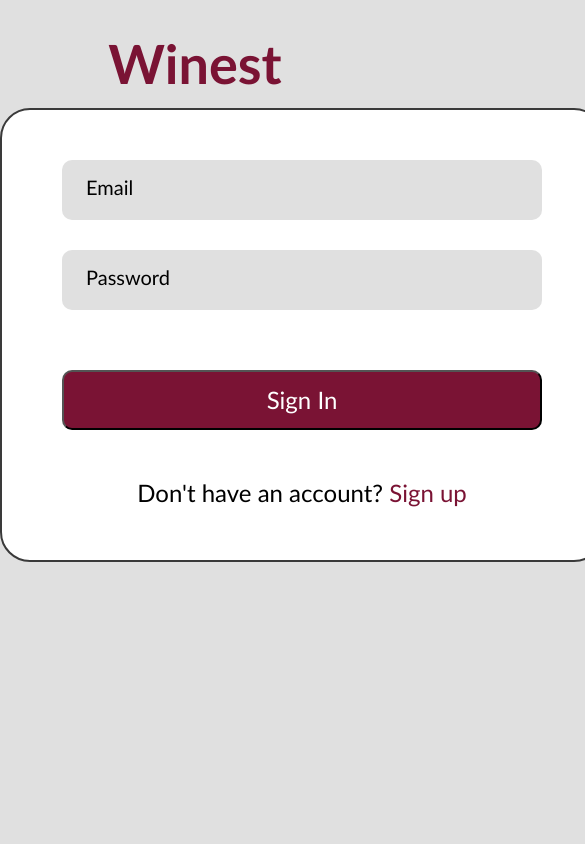
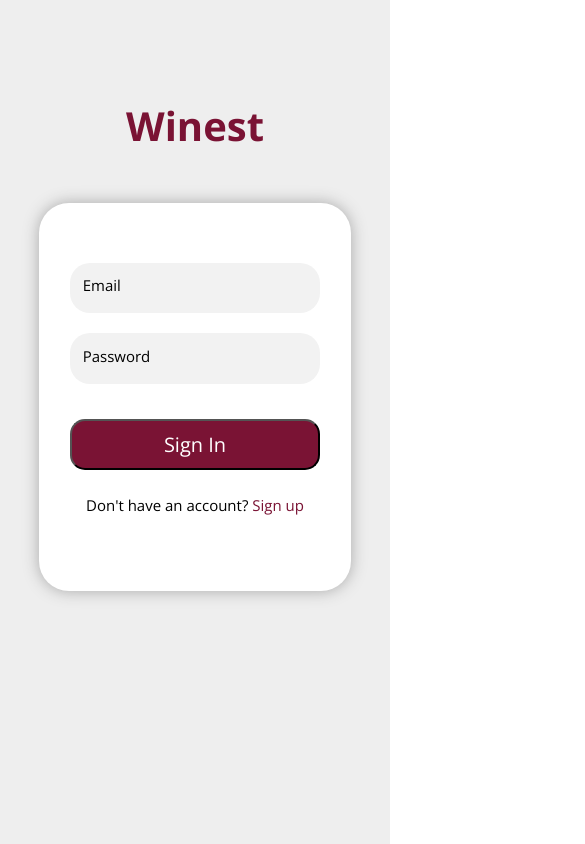
Before and after one commit to sergioluisfilho/winest-web, a React (Create React App) app: page /login in a window 390 px wide. Shown: the whole page, 585 px wide, since content can reach past the window. Built offline with nearby package versions, Linux system fonts and the light colour scheme.

Commit message:
login e cadastro responsivos

```diff
--- a/src/pages/login/Login.jsx
+++ b/src/pages/login/Login.jsx
@@ -33,20 +33,22 @@ const Login = () => {
   };
 
   return (
-    <div className="main">
+    <div className="login">
         <h1 className="title">Winest</h1>
       <section className="container">
-        <form>
-          <input type="text" placeholder="Email" name="email" onChange={handleChange} />
+        <form className="credential-form">
+          <input className="credential-input" type="text" placeholder="Email" name="email" onChange={handleChange} />
           </form>
-        <form>
-          <input type="password" placeholder="Password" name="password" onChange={handleChange} />
+        <form className="credential-form">
+          <input className="credential-input" type="password" placeholder="Password" name="password" onChange={handleChange} />
           </form>
-        <button id="login-btn" onClick={handleLogin}>Sign In</button>
-        <div className="signup">
-          <span id="signup-desc">Don't have an account?</span>
-          <span id="signup-desc"> </span>
-          <span id="signup-button">Sign up</span>
+        <button className="login-btn" onClick={handleLogin}>Sign In</button>
+        <div className="signup-content">
+          <span className="signup-desc">Don't have an account?</span>
+          <span className="signup-desc"> </span>
+          <Link className="link" to="/register">
+          <span className="signup-btn">Sign up</span>
+          </Link>
         </div>
       </section>
     </div >
--- a/src/pages/login/login.scss
+++ b/src/pages/login/login.scss
@@ -1,84 +1,146 @@
-* {
-  background-color: rgb(224, 224, 224);
-  padding: 0;
-  margin: 0;
+.login {
+  margin: 0 auto;
+  height: 100vh;
+  background-color: #EEE;
   font-family: 'Gill Sans', 'Gill Sans MT', Calibri, 'Trebuchet MS', sans-serif;
-}
-
-.main {
-  margin: 0 auto;
-}
 
   .title {
     color: #7A1334;
     text-align: center;
+    width: 100%;
     font-size: 54px;
     font-weight: bold;
-  margin-top: 8%;
+    padding-top: 8%;
     margin-bottom: 3%;
+
+    @media (max-width: 960px) or (max-height: 840px) {
+      font-size: 40px;
+    }
+
+    @media (max-width: 600px) {
+      padding-top: 25%;
+      margin-bottom: 13%;
+    }
   }
 
   .container {
     background-color: #FFF;
     border-radius: 30px;
+    box-shadow: 0px 0px 1em #a8a8a8;
     padding-top: 50px;
-  border: 2px solid rgb(58, 58, 58);
+    border: none;
     margin: 0 auto;
-  height: 400px;
-  width: 600px;
+    height: 550px;
+    width: 800px;
+
+    @media (max-width: 960px) {
+      width: 70%;
+      height: 40%;
     }
 
-form {
-  background-color:  rgb(224, 224, 224);
-  border-radius: 10px;
-  margin: auto auto;
-  margin-bottom: 30px;
+    @media (max-height: 840px) {
+      width: 70%;
+      height: 50%
+    }
+
+    @media (max-width: 600px) {
+      width: 80%;
+      height: 40%;
+    }
+
+    .credential-form {
+      background-color: #F2F2F2;
+      border-radius: 20px;
+      margin: 3% auto;
+      margin-bottom: 40px;
+      width: 80%;
+      height: 15%;
+
+      @media (max-width: 960px) or (max-height: 840px) {
+        height: 15%;
+        margin-bottom: 20px;
+      }
+
+      @media (max-width: 600px) {
         width: 80%;
         height: 15%;
       }
 
-input {
+      .credential-input {
+        background-color: #F2F2F2;
         border: none;
+        outline: none;
         position: relative;
+        font-weight: normal;
         left: 5%;
-  top: 25%;
+        top: 20%;
+        height: 50%;
+        width: 70%;
         font-size: 20px;
+
+        @media (max-width: 960px) or (max-height: 840px) {
+          font-size: 15px;
+        }
       }
 
       ::placeholder {
         color: #000000;
       }
+    }
 
-#login-btn {
+    .login-btn {
       background-color: #7A1334;
       color: #fff;
       width: 80%;
       height: 15%;
       margin-left: 10%;
-  margin-top:5%;
+      margin-top: 5%;
       text-align: center;
       font-size: 24px;
-  border-radius: 10px;
+      border-radius: 15px;
+      font-weight: lighter;
+
+      @media (max-width: 960px) or (max-height: 840px) {
+        font-size: 20px;
+        height: 20%;
+        margin-top: 1%;
       }
 
-.signup {
+      @media (max-width: 600px) {
+        margin-top: 5%;
+        height: 15%;
+      }
+    }
+
+    .signup-content {
+
       display: inline-block;
       width: 100%;
       background-color: white;
       margin-top: 8%;
       text-align: center;
       font-size: 24px;
-  font-weight: lighter;
+      font-weight: normal;
 
-  #signup-desc {
+      @media (max-width: 960px) or (max-height: 840px) {
+        font-size: 15px;
+      }
+
+      .signup-desc {
         background-color: white;
         color: #000000;
 
       }
 
-  #signup-button {
+      .signup-btn {
         background-color: white;
         color: #7A1334;
+      }
+    }
+  }
+
+  .link {
+    text-decoration: none;
+  }
 
 }
-}
--- a/src/pages/register/Register.jsx
+++ b/src/pages/register/Register.jsx
@@ -39,33 +39,36 @@ const Register = () => {
 
   return (
     <div className="register">
-      <div className="card">
-        <div className="left">
-          <h1>Lama Social.</h1>
-          <p>
-            Lorem ipsum dolor sit amet consectetur adipisicing elit. Libero cum,
-            alias totam numquam ipsa exercitationem dignissimos, error nam,
-            consequatur.
-          </p>
-          <span>Do you have an account?</span>
-          <Link to="/login">
-          <button>Login</button>
+        <h1 className="title">Winest</h1>
+      <section className="container">
+        <form className="credential-form">
+          <input className="credential-input" type="text" placeholder="Full name" name="fullname" onChange={handleChange} />
+          </form>
+        <form className="credential-form">
+          <input className="credential-input" type="text" placeholder="Username" name="name" onChange={handleChange} />
+          </form>
+          <form className="credential-form">
+          <input className="credential-input" type="text" placeholder="Email" name="email" onChange={handleChange} />
+          </form>
+        <form className="credential-form">
+          <input className="credential-input" type="password" placeholder="Password" name="password" onChange={handleChange} />
+          </form>
+          <form className="credential-form">
+          <input className="credential-input" type="text" placeholder="Date of Birth" name="birthdayDate" onChange={handleChange} />
+          </form>
+        <form className="credential-form">
+          <input className="credential-input" type="text" placeholder="Phone number" name="phoneNumber" onChange={handleChange} />
+          </form>
+          <button className="register-btn" onClick={handleClick}>Sign up</button>
+        <div className="signin-content">
+          <span className="signin-desc">Already have an account?</span>
+          <span className="signin-desc"> </span>
+          <Link className="link" to="/login">
+          <span className="signin-btn">Sign in</span>
           </Link>
         </div>
-        <div className="right">
-          <h1>Register</h1>
-          <form>
-            <input type="text" placeholder="Name" name="name" onChange={handleChange}/>
-            <input type="email" placeholder="Email" name="email" onChange={handleChange}/>
-            <input type="password" placeholder="Password" name="password" onChange={handleChange}/>
-            <input type="date" placeholder="Birthday date" name="birthdayDate" onChange={handleChange}/>
-            <input type="tel" placeholder="Phone number" name="phoneNumber" onChange={handleChange}/>
-            {error &&  "Ocorreu um erro, tente novamente"}
-            <button onClick={handleClick}>Register</button>
-          </form>
-        </div>
-      </div>
-    </div>
+      </section>
+    </div >
   );
 };
 
--- a/src/pages/register/register.scss
+++ b/src/pages/register/register.scss
@@ -1,87 +1,165 @@
 .register {
+  margin: 0 auto;
   height: 100vh;
-  background-color: rgb(193, 190, 255);
-  display: flex;
-  align-items: center;
-  justify-content: center;
+  background-color: #EEE;
+  font-family: 'Gill Sans', 'Gill Sans MT', Calibri, 'Trebuchet MS', sans-serif;
 
-  .card {
-    width: 50%;
-    display: flex;
-    flex-direction: row-reverse;
-    background-color: white;
-    border-radius: 10px;
-    min-height: 600px;
-    overflow: hidden;
+  .title {
+    color: #7A1334;
+    text-align: center;
+    width: 100%;
+    font-size: 44px;
+    font-weight: bold;
+    padding-top: 4%;
+    margin-bottom: 3%;
 
-    .left {
-      flex: 1;
-      background: linear-gradient(rgba(39, 11, 96, 0.5), rgba(39, 11, 96, 0.5)),
-        url("https://images.pexels.com/photos/4881619/pexels-photo-4881619.jpeg?auto=compress&cs=tinysrgb&w=1600")
-          center;
-      background-size: cover;
-      padding: 50px;
-      display: flex;
-      flex-direction: column;
-      gap: 30px;
-      color: white;
+    @media (max-width: 960px) {
+      font-size: 40px;
+    }
 
-      h1 {
-        font-size: 100px;
-        line-height: 100px;
+    @media (max-width: 600px) {
+      padding-top: 5%;
+      margin-bottom: 5%;
+      font-size: 35px;
+    }
+  }
+
+  .container {
+    background-color: #FFF;
+    border-radius: 30px;
+    box-shadow: 0px 0px 1em #a8a8a8;
+    padding-top: 50px;
+    border: none;
+    margin: 0 auto;
+    height: 70%;
+    width: 800px;
+
+    .credential-form {
+      background-color: #F2F2F2;
+      border-radius: 20px;
+      margin: 3% auto;
+      margin-bottom: 25px;
+      width: 85%;
+      height: 8%;
+
+      @media (min-width: 960px) {
+        width: 80%;
+        height: 8%;
+        margin-top: 1%;
+        margin-bottom: 20px;
       }
 
-      p {
+      @media (max-width: 960px) or (max-height: 800px) {
+        height: 8%;
+        border-radius: 15px;
+        margin-bottom: 10px;
+        margin-top: 2%
       }
 
-      span {
-        font-size: 14px;
+      @media (max-width: 600px) {
+        width: 80%;
+        height: 9%;
+        margin-bottom: 10px;
       }
 
-      button {
-        width: 50%;
-        padding: 10px;
+      .credential-input {
+        background-color: #F2F2F2;
         border: none;
-        background-color: white;
-        color: rebeccapurple;
-        font-weight: bold;
-        cursor: pointer;
+        position: relative;
+        outline: none;
+        font-weight: normal;
+        left: 5%;
+        top: 20%;
+        height: 50%;
+        width: 90%;
+        font-size: 17px;
+
+        @media (min-width: 960px) {
+          font-size: 12px;
+        }
+
+        @media (max-width: 960px) or (max-height: 800px) {
+          font-size: 15px;
+        }
+
+        @media (max-width: 600px) {
+          font-size: 12px;
+        }
+      }
+
+      ::placeholder {
+        color: #000000;
       }
     }
 
-    .right {
-      flex: 1;
-      padding: 50px;
-      display: flex;
-      flex-direction: column;
-      gap: 50px;
-      justify-content: center;
+    .register-btn {
+      background-color: #7A1334;
+      color: #fff;
+      width: 80%;
+      height: 9%;
+      margin-left: 10%;
+      margin-top: 5%;
+      text-align: center;
+      font-size: 24px;
+      font-weight: lighter;
+      border-radius: 15px;
 
-      h1 {
-      color: #555;
+      @media (min-width: 960px) {
+        margin-top: 1%;
+        font-size: 15px;
       }
 
-      form {
-        display: flex;
-        flex-direction: column;
-        gap: 30px;
+      @media (max-width: 960px) or (max-height: 800px) {
+        font-size: 20px;
+        height: 9%;
+        margin-top: 5%;
+      }
 
-        input {
-        border: none;
-        border-bottom: 1px solid lightgray;
-        padding: 20px 10px;
-        }
+      @media (max-width: 600px) {
+        margin-top: 5%;
+        height: 8%;
+        font-size: 15px;
+      }
+    }
 
-        button {
-          width: 50%;
-          padding: 10px;
-          border: none;
-          background-color: #938eef;
-          color: white;
-          font-weight: bold;
-          cursor: pointer;
-        }
+    .signin-content {
+      display: inline-block;
+      width: 100%;
+      background-color: white;
+      margin-top: 8%;
+      text-align: center;
+      font-size: 24px;
+      font-weight: normal;
+
+      @media (min-width: 1200px) {
+        margin-top: 4%;
+        font-size: 17px;
+      }
+
+      @media (max-width: 960px) or (max-height: 800px) {
+        font-size: 20px;
+        margin-top: 4%;
+      }
+
+      @media (max-width: 600px) {
+        font-size: 13px;
+      }
+
+      .signin-desc {
+        background-color: white;
+        color: #000000;
+
+      }
+
+      .signin-btn {
+        background-color: white;
+        color: #7A1334;
       }
     }
   }
+
+  .link {
+    text-decoration: none;
+  }
+
 }
```
Lines whose indentation alone changed are shown as unchanged.
